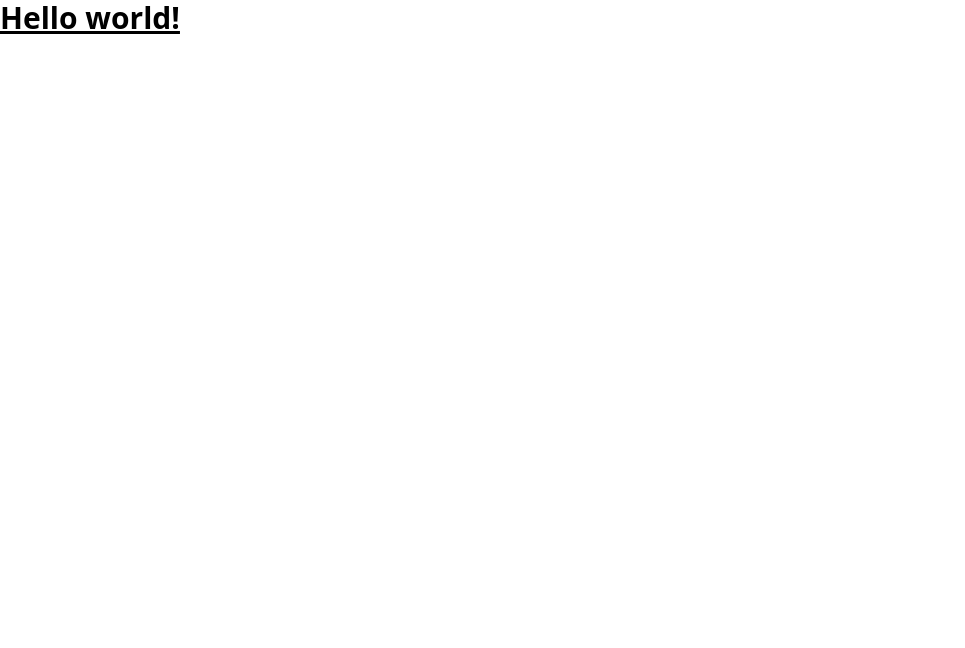
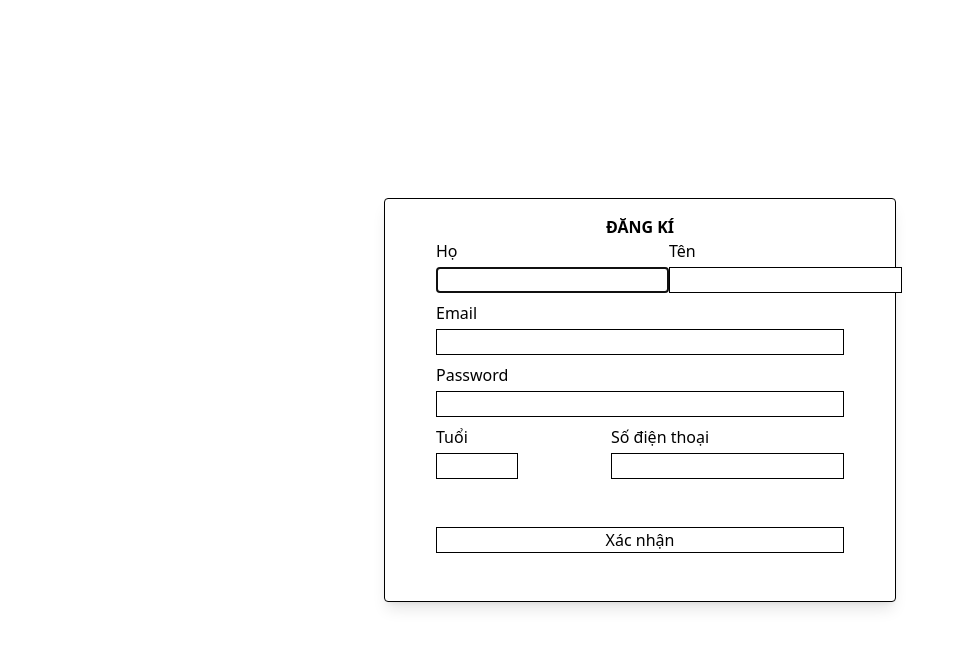
Before and after one commit to trgianghuynh1808/vk-exercise, a plain HTML site: page index.html in a window 1280 px wide. Shown: the whole page, without its empty margins (0-965 px from the left). Drawn offline with nearby package versions, Linux system fonts and the light colour scheme.

Commit message:
do exercise 2-html

```diff
--- a/index.html
+++ b/index.html
@@ -1,4 +1,4 @@
-<!doctype html>
+<!DOCTYPE html>
 <html lang="en">
   <head>
     <meta charset="UTF-8" />
@@ -6,8 +6,76 @@
     <script src="https://cdn.tailwindcss.com"></script>
     <title>Document</title>
   </head>
-  <body>
+  <body class="flex items-center min-h-screen">
     <!-- Example code. Need remove first -->
-    <h1 class="text-3xl font-bold underline">Hello world!</h1>
+    <main
+      class="w-2/5 m-auto pt-4 pb-12 border border-current rounded shadow-lg"
+    >
+      <h1 class="text-center font-semibold">ĐĂNG KÍ</h1>
+
+      <div class="w-4/5 m-auto">
+        <form action="" class="flex flex-col gap-2">
+          <div class="flex flex-row justify-between">
+            <div class="flex flex-col gap-1">
+              <label for="ho">Họ</label>
+              <input
+                type="text"
+                id="ho"
+                class="border border-black"
+                required
+                autofocus
+              />
+            </div>
+            <div class="flex flex-col gap-1">
+              <label for="ten">Tên</label>
+              <input
+                type="text"
+                id="ten"
+                required
+                class="border border-black"
+              />
+            </div>
+          </div>
+          <div class="flex flex-col gap-1">
+            <label for="email">Email</label>
+            <input
+              type="email"
+              id="email"
+              required
+              class="border border-black"
+            />
+          </div>
+          <div class="flex flex-col gap-1">
+            <label for="pass">Password</label>
+            <input
+              type="password"
+              id="pass"
+              required
+              class="border border-black"
+            />
+          </div>
+          <div class="flex flex-row justify-between">
+            <div class="flex flex-col gap-1">
+              <label for="age">Tuổi</label>
+              <input
+                type="number"
+                id="age"
+                required
+                min="1"
+                max="60"
+                class="border border-black"
+              />
+            </div>
+            <div class="flex flex-col gap-1">
+              <label for="tel">Số điện thoại</label>
+              <input type="tel" id="tel" required class="border border-black" />
+            </div>
+          </div>
+          <button type="submit" class="border border-black mt-10">
+            Xác nhận
+          </button>
+        </form>
+      </div>
+    </main>
   </body>
 </html>
```
